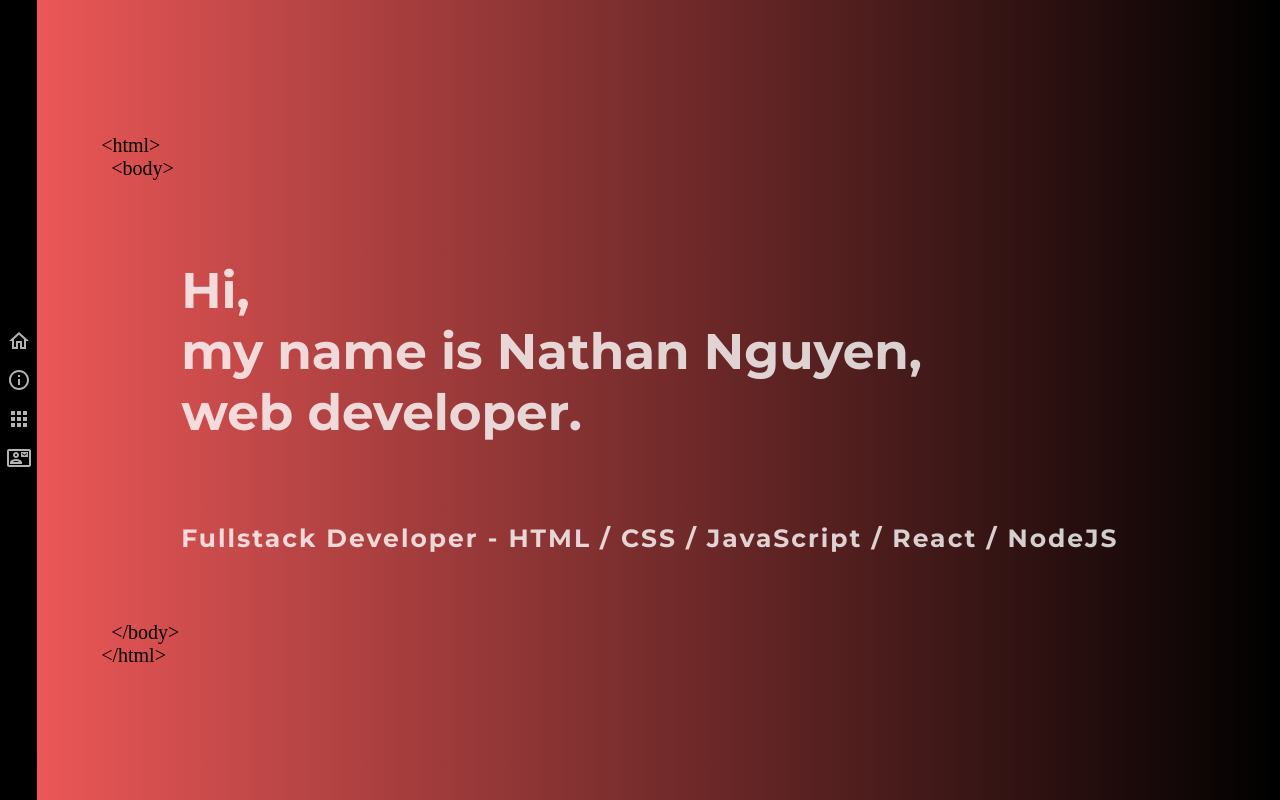
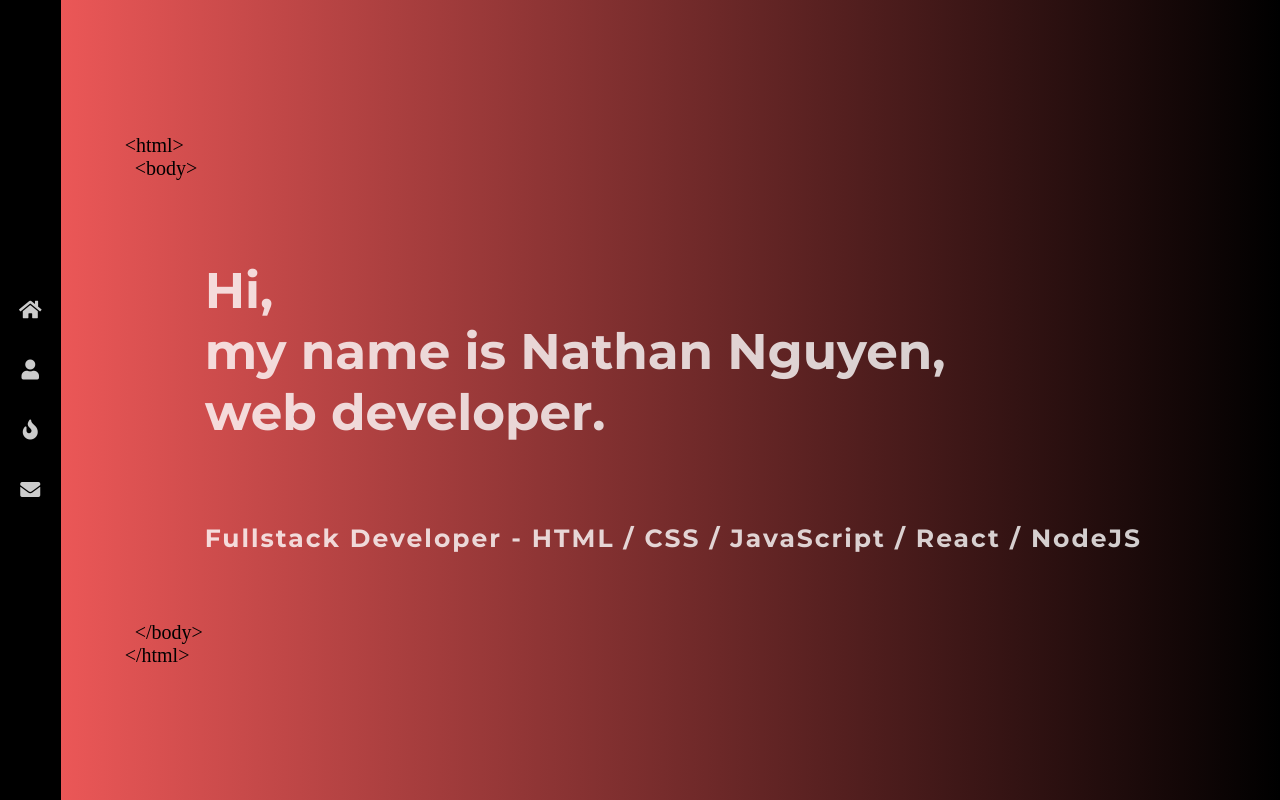
Before and after one commit to NathanNNguyen/nathan-portfolio, a React (Create React App) app: page / in a window 1280 px wide. Built offline with nearby package versions, Linux system fonts and the light colour scheme; a web font is replaced by a local one.

Commit message:
updated navigation with fontawesome/text

```diff
--- a/public/index.html
+++ b/public/index.html
@@ -8,7 +8,9 @@
   <meta name="theme-color" content="#000000" />
   <meta name="description" content="Web site created using create-react-app" />
   <link rel="apple-touch-icon" href="%PUBLIC_URL%/logo192.png" />
-  <link rel="stylesheet" href="https://fonts.googleapis.com/icon?family=Material+Icons" />
+
+  <link rel="stylesheet" href="https://use.fontawesome.com/releases/v5.13.0/css/all.css">
+  <link rel="stylesheet" href="https://use.fontawesome.com/releases/v5.13.0/css/v4-shims.css">
   <!--
       manifest.json provides metadata used when your web app is installed on a
       user's mobile device or desktop. See https://developers.google.com/web/fundamentals/web-app-manifest/
--- a/src/components/Navigation/Navigation.js
+++ b/src/components/Navigation/Navigation.js
@@ -1,20 +1,43 @@
 import React from 'react';
-import HomeOutlinedIcon from '@material-ui/icons/HomeOutlined';
-import AppsOutlinedIcon from '@material-ui/icons/AppsOutlined';
-import InfoOutlinedIcon from '@material-ui/icons/InfoOutlined';
-import ContactMailOutlinedIcon from '@material-ui/icons/ContactMailOutlined';
+import { NavLink } from 'react-router-dom';
 
 import styles from './Navigation.module.scss';
 
-function Navigation() {
+const navigationItems = [
+  {
+    icon: 'fas fa-home',
+    text: 'Home',
+    route: '/'
+  },
+  {
+    icon: 'fas fa-user',
+    text: 'About',
+    route: '/about'
+  },
+  {
+    icon: 'fas fa-fire',
+    text: 'Projects',
+    route: '/project'
+  },
+  {
+    icon: 'fas fa-envelope',
+    text: 'Contact',
+    route: '/contact'
+  }
+];
+
+const Navigation = () => {
+
+  const links = navigationItems.map(item => {
+    return <NavLink to={item.route} className={styles.link}><i className={item.icon} /> <span>{item.text}</span></NavLink>
+  })
   return (
     <div className={styles.navigation}>
-      <a className={styles.link} href='/'><HomeOutlinedIcon /></a>
-      <a className={styles.link} href='/about'><InfoOutlinedIcon /></a>
-      <a className={styles.link} href='/project'><AppsOutlinedIcon /></a>
-      <a className={styles.link} href='/contact'><ContactMailOutlinedIcon /></a>
+      <span>{links}</span>
     </div>
   );
 }
 
+
+
 export default Navigation;
--- a/src/components/Navigation/Navigation.module.scss
+++ b/src/components/Navigation/Navigation.module.scss
@@ -4,18 +4,48 @@
   align-items: center;
   flex-direction: column;
   height: 100vh;
-  width: 3%;
+  width: 5%;
   background: rgb(0, 0, 0);
-}
 
-.link {
-  text-decoration: none;
-  color: rgba(255, 255, 255, 0.7);
-  font-size: 2rem;
-  cursor: pointer;
+  a {
+    display: block;
+    color: rgba(255, 255, 255, .8);
+    font-size: 20px;
+    height: 60px;
+    width: 60px;
+    position: relative;
 
-  :hover {
-    transform: translateY(-.1rem);
-    transition: all .2s;
+    span,
+    i {
+        display: block;
+        position: absolute;
+        width: 100%;
+        top: 50%;
+        left: 50%;
+        transform: translate(-50%, -50%);
+        text-align: center;
+        text-transform: uppercase;
+        transition: all 0.3s ease-out;
+    }
+
+    span {
+        font-size: 10px;
+        opacity: 0;
+    }
+
+    &:hover,
+    &.active {
+      color: rgba(255, 255, 255, .8);
+    }
+
+    &:hover {
+        i {
+            opacity: 0;
+        }
+
+        span {
+            opacity: 1;
+        }
+    }
   }
 }
```
